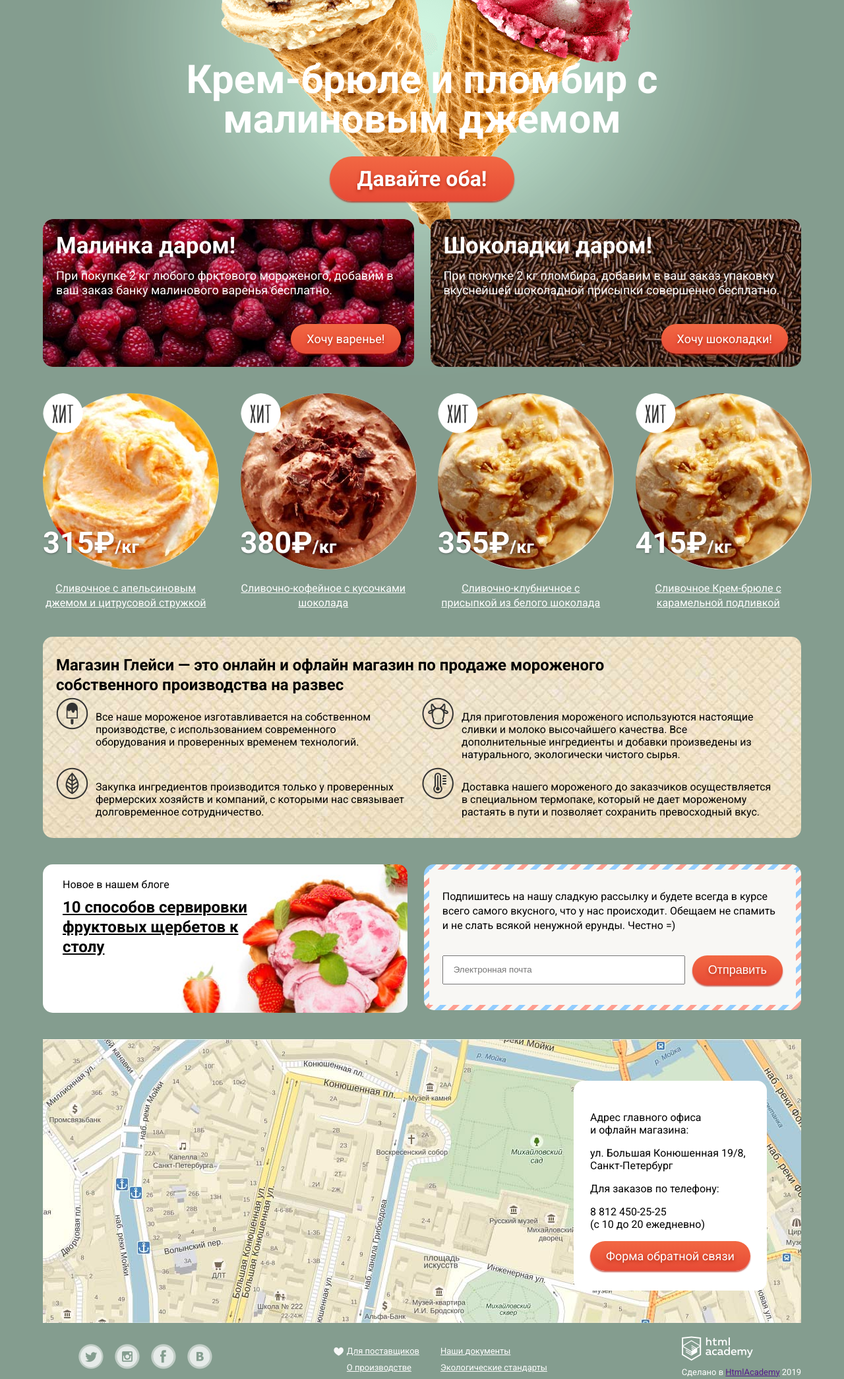
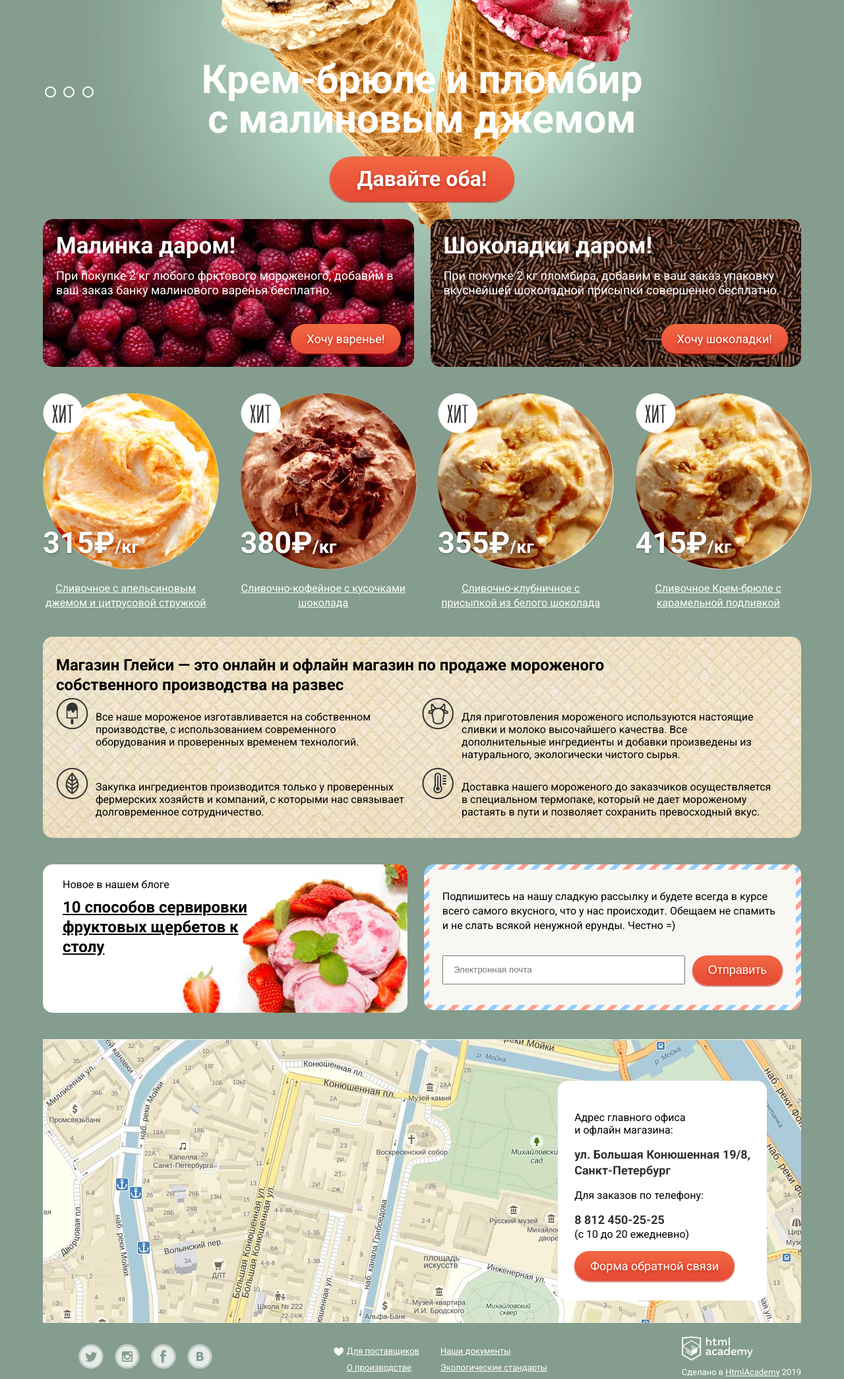
Before and after one commit to Amugbl4/HtmlAcademyGllacy, a plain HTML site: page index.html in a window 1280 px wide. Shown: the part 300-2390 px from the top of the page at 66% size. Drawn offline with Linux system fonts and the light colour scheme.

Commit message:
work in process

```diff
--- a/css/style.css
+++ b/css/style.css
@@ -39,17 +39,26 @@ button {
     padding: 14px 24px;
     color: #fff;
     box-shadow: 0px 2px 2px 0 rgba(172, 16, 0, 0.64);
-    background-image: -moz-linear-gradient( 90deg, rgb(231,74,53) 0%, rgb(242,104,67) 100%);
-    background-image: -webkit-linear-gradient( 90deg, rgb(231,74,53) 0%, rgb(242,104,67) 100%);
-    background-image: -ms-linear-gradient( 90deg, rgb(231,74,53) 0%, rgb(242,104,67) 100%);
-    border-radius: 75px;
+    background: #f26843;
+    background: -moz-linear-gradient(top, #f26843 0%, #e74a35 100%);
+    background: -webkit-linear-gradient(top, #f26843 0%, #e74a35 100%);
+    background: linear-gradient(to bottom, #f26843 0%, #e74a35 100%);
+    border-radius: 100px;
+    cursor: pointer;
 }
 
 .btn:hover {
-    background-image: -moz-linear-gradient( 90deg, rgb(231,74,53) 0%, rgb(242,104,67) 100%);
-    background-image: -webkit-linear-gradient( 90deg, rgb(231,74,53) 0%, rgb(242,104,67) 100%);
-    background-image: -ms-linear-gradient( 90deg, rgb(231,74,53) 0%, rgb(242,104,67) 100%);
-    box-shadow: 0px 2px 2px 0px rgba(172, 16, 0, 0.004);
+    background: -moz-linear-gradient(top, #f58669 0%, #ec6f5e 100%);
+    background: -webkit-linear-gradient(top, #f58669 0%, #ec6f5e 100%);
+    background: linear-gradient(to bottom, #f58669 0%, #ec6f5e 100%);
+    box-shadow: 0px 2px 2px 0px rgba(172, 16, 0, 1);
+}
+
+.btn:active {
+    background: -moz-linear-gradient(top, #d84732 0%, #e1613e 100%);
+    background: -webkit-linear-gradient(top, #d84732 0%, #e1613e 100%);
+    background: linear-gradient(to bottom, #d84732 0%, #e1613e 100%);
+    box-shadow: inset 0px 2px 2px 0px rgba(172, 16, 0, 1);
 }
 
 .btn--large {
@@ -272,10 +281,27 @@ button {
     font-size: 60px;
     line-height: 60px;
     color: #fff;
-    padding-left: 200px;
-    padding-right: 200px;
+    padding-left: 220px;
+    padding-right: 220px;
     padding-top: 395px;
     margin-bottom: 26px;
+}
+
+.pagination__button {
+    display: inline-block;
+    width: 17px;
+    height: 17px;
+    margin-right: 8px;
+    vertical-align: top;
+    background-color: transparent;
+    border: 2px solid #fff;
+    border-radius: 50%;
+    cursor: pointer;
+}
+
+.intro-slider__pagination {
+    position: absolute;
+    bottom: 350px;
 }
 
 .info-cards {
@@ -506,6 +532,24 @@ button {
     padding: 30px 25px;
 }
 
+.map-info__adress {
+    margin: 0;
+    padding: 0;
+    color: #323232;
+    font-size: 18px;
+    line-height: 24px;
+    font-weight: bold;
+}
+
+.map-info__tel {
+    margin: 0;
+    padding: 0;
+    color: #323232;
+    font-size: 18px;
+    line-height: 24px;
+    font-weight: bold;
+}
+
 .main-footer {
     min-height: 140px;
 }
@@ -577,3 +621,7 @@ button {
     font-size: 13px;
     color: #fff;
 }
+
+.footer-copyright__text a {
+    color: #fff;
+}
--- a/index.html
+++ b/index.html
@@ -46,23 +46,31 @@
                     <div class="slide__img">
                         <!-- <img src="/img/Мороженко 1.png" alt="мороженое" class="img__left">
                         <img src="/img/Мороженко 2.png" alt="мороженное" class="img__right"> -->
-                        <img src="/img/Slide1.png" alt="">
+                        <img src="/img/slide_1.png" alt="">
                     </div>
                     <h2 class="intro-slider__title">Крем-брюле и пломбир с малиновым джемом</h2>
                     <a class="btn btn--large" href="#">Давайте оба!</a>
                 </div>
                 <!-- <div class="intro-slider__slide">
-                    <img src="img/gllacy.png" alt="">
+                    <div class="slide__img">
+                        <img src="img/slide_2.png" alt="">
+                    </div>
                     <h2 class="intro-slider__title">Крем-брюле и пломбир с малиновым джемом</h2>
                     <a class="btn btn--large" href="#">Lorem ipsum</a>
                 </div>
                 <div class="intro-slider__slide">
-                    <img src="img/gllacy.png" alt="">
+                    <div class="slide__img">
+                        <img src="img/slide_3.png" alt="">
+                    </div>
                     <h2 class="intro-slider__title">Крем-брюле и пломбир с малиновым джемом</h2>
                     <a class="btn btn--large" href="#">Lorem ipsum</a>
                 </div> -->
+                <div class="intro-slider__pagination">
+                    <div class="pagination__button"></div>
+                    <div class="pagination__button"></div>
+                    <div class="pagination__button"></div>
+                </div>
             </div>
-            <div class="intro-slider__pagination"></div>
         </div>
 
         <div class="info-cards">
@@ -200,7 +208,7 @@
                 <p class="map-info__adress">ул. Большая Конюшенная 19/8,<br>
                     Санкт-Петербург</p>
                 <p class="map-info__text">Для заказов по телефону:</p>
-                <p class="map-info__tel">8 812 450-25-25 <br>
+                <p><span class="map-info__tel">8 812 450-25-25</span> <br>
                     (с 10 до 20 ежедневно)
                 </p>
                 <a class="btn" href="#">Форма обратной связи</a>
```
Also changed, not shown: img/slide_1.png (added), img/slide_2.png (added), img/slide_3.png (added).
